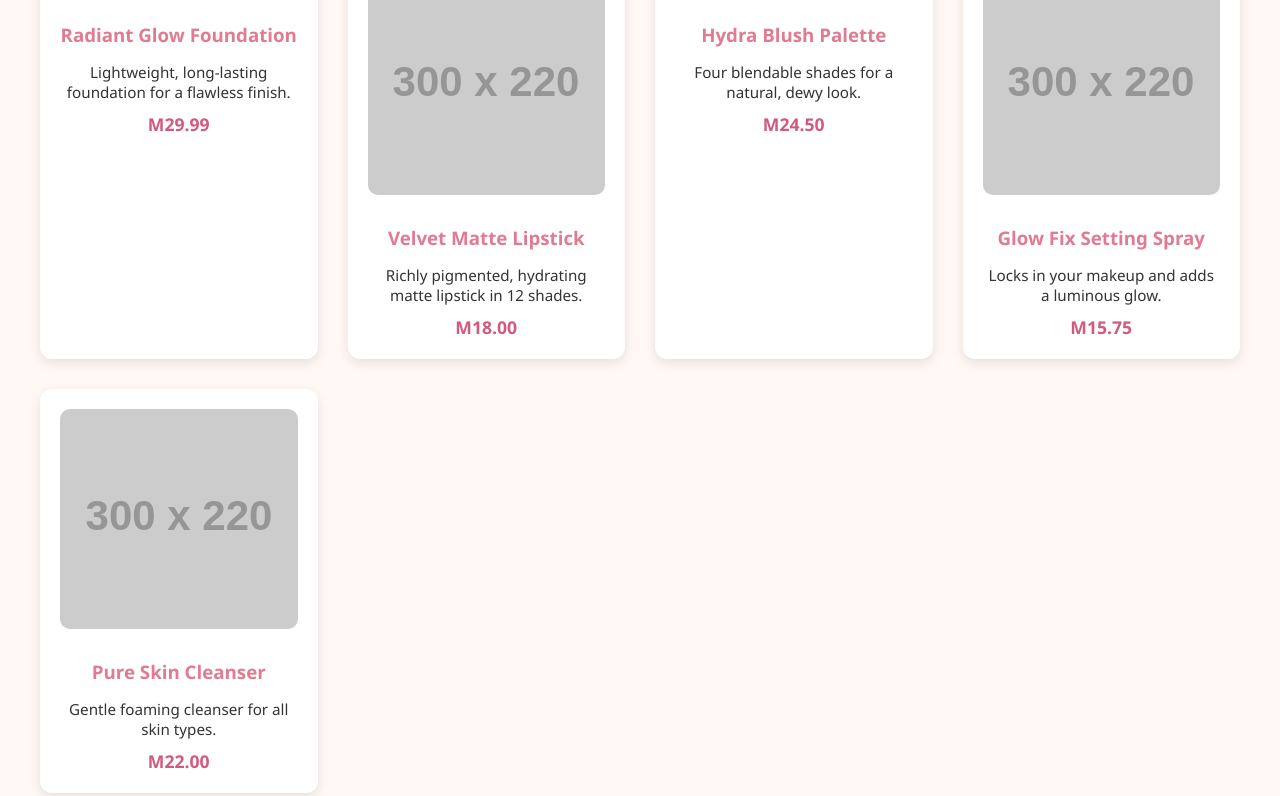
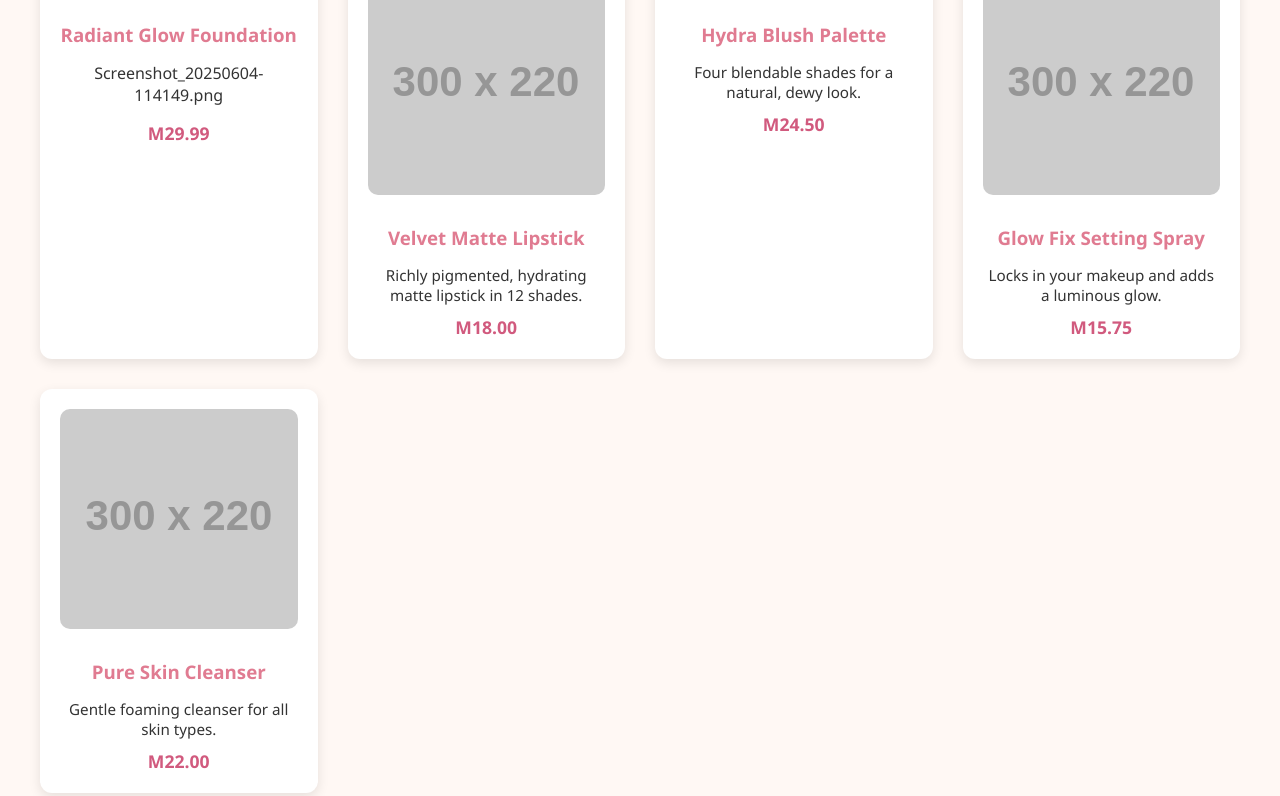
Before and after one commit to Matse-hub60000/Beauty-Cosmetics-, a plain HTML site: page index.html in a window 1280 px wide. Shown: the part 234-1030 px from the top of the page. Drawn offline with Linux system fonts and the light colour scheme; placeholder pictures from the web are drawn by us.

Commit message:
Update index.html

```diff
--- a/index.html
+++ b/index.html
@@ -95,11 +95,10 @@
       <div class="product-card">
         <img src=Screenshot_20250604-114149.png" alt="Radiant Glow Foundation">
         <h3>Radiant Glow Foundation</h3>
-        <p>Lightweight, long-lasting foundation for a flawless finish.</p>
-        <div class="price">M29.99</div>
+      </p>Screenshot_20250604-114149.png</p>
+      <div class="price">M29.99</div>
       </div>
-
-      <div class="product-card">
+     <div class="product-card">
         <img src="https://via.placeholder.com/300x220.png?text=Velvet+Matte+Lipstick" alt="Velvet Matte Lipstick">
         <h3>Velvet Matte Lipstick</h3>
         <p>Richly pigmented, hydrating matte lipstick in 12 shades.</p>
```
